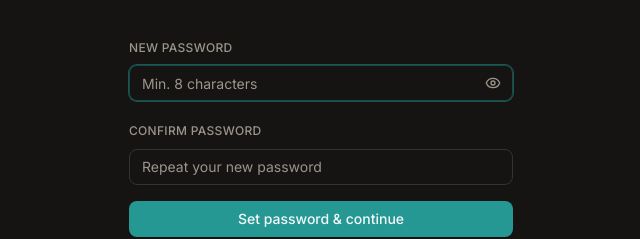
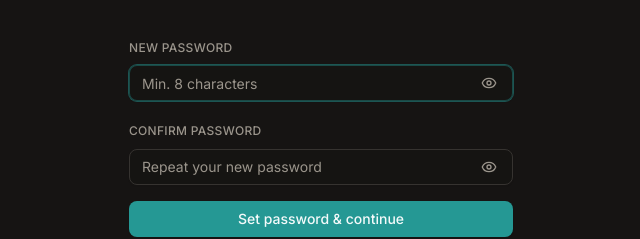
Before and after one commit to tech-jarvis/odigo-real-estate-crm, a Next.js app: page /change-password in a window 1280 px wide. Shown: the part 350-589 px from the top of the page, without its empty margins (319-959 px from the left). Built offline with nearby package versions, Linux system fonts and the light colour scheme.

Commit message:
feat(ui): add show password eye-icon toggle across all password fields

```diff
--- a/src/app/(app)/companies/actions.ts
+++ b/src/app/(app)/companies/actions.ts
@@ -15,7 +15,7 @@ function n(v: FormDataEntryValue | null): string | null {
 function parseEmail(v: FormDataEntryValue | null): { error?: string; email: string | null } {
   const raw = n(v);
   if (!raw) return { email: null };
-  if (!isValidEmail(raw)) return { error: "Please enter a valid email address." };
+  if (!isValidEmail(raw)) return { error: "Please enter a valid email address.", email: null };
   return { email: normalizeEmail(raw) };
 }
 
--- a/src/app/change-password/page.tsx
+++ b/src/app/change-password/page.tsx
@@ -6,14 +6,13 @@ import { Eye, EyeOff, Lock } from "lucide-react";
 import { createClient } from "@/lib/supabase/client";
 import { clearMustChangePassword } from "@/lib/actions/change-password";
 import { Button } from "@/components/ui/button";
-import { Input } from "@/components/ui/input";
+import { PasswordInput } from "@/components/ui/password-input";
 import { Label } from "@/components/ui/label";
 
 export default function ChangePasswordPage() {
   const router = useRouter();
   const [password, setPassword] = useState("");
   const [confirm, setConfirm] = useState("");
-  const [showPassword, setShowPassword] = useState(false);
   const [error, setError] = useState("");
   const [loading, setLoading] = useState(false);
 
@@ -61,32 +60,22 @@ export default function ChangePasswordPage() {
         <form onSubmit={handleSubmit} className="space-y-4">
           <div className="space-y-1.5">
             <Label htmlFor="password">New password</Label>
-            <div className="relative">
-              <Input
+            <PasswordInput
               id="password"
-                type={showPassword ? "text" : "password"}
+              autoComplete="new-password"
               value={password}
               onChange={(e) => setPassword(e.target.value)}
               placeholder="Min. 8 characters"
               required
               autoFocus
-                className="pr-10"
             />
-              <button
-                type="button"
-                onClick={() => setShowPassword((v) => !v)}
-                className="absolute right-3 top-1/2 -translate-y-1/2 text-muted-foreground hover:text-foreground"
-              >
-                {showPassword ? <EyeOff className="h-4 w-4" /> : <Eye className="h-4 w-4" />}
-              </button>
-            </div>
           </div>
 
           <div className="space-y-1.5">
             <Label htmlFor="confirm">Confirm password</Label>
-            <Input
+            <PasswordInput
               id="confirm"
-              type="password"
+              autoComplete="new-password"
               value={confirm}
               onChange={(e) => setConfirm(e.target.value)}
               placeholder="Repeat your new password"
--- a/src/app/login/login-form.tsx
+++ b/src/app/login/login-form.tsx
@@ -6,6 +6,7 @@ import { Loader2 } from "lucide-react";
 import { createClient } from "@/lib/supabase/client";
 import { Button } from "@/components/ui/button";
 import { Input } from "@/components/ui/input";
+import { PasswordInput } from "@/components/ui/password-input";
 import { Label } from "@/components/ui/label";
 import { isValidEmail, normalizeEmail } from "@/lib/utils";
 
@@ -65,9 +66,8 @@ export function LoginForm() {
 
       <div className="space-y-1.5">
         <Label htmlFor="password">Password</Label>
-        <Input
+        <PasswordInput
           id="password"
-          type="password"
           autoComplete="current-password"
           required
           value={password}
--- a/src/app/mcp-authorize/page.tsx
+++ b/src/app/mcp-authorize/page.tsx
@@ -6,6 +6,7 @@ import { Loader2 } from "lucide-react";
 import { createClient } from "@/lib/supabase/client";
 import { Button } from "@/components/ui/button";
 import { Input } from "@/components/ui/input";
+import { PasswordInput } from "@/components/ui/password-input";
 import { Label } from "@/components/ui/label";
 import { Logo } from "@/components/shared/logo";
 import { isValidEmail, normalizeEmail } from "@/lib/utils";
@@ -183,9 +184,8 @@ function McpAuthorizeContent() {
               </div>
               <div className="space-y-1.5">
                 <Label htmlFor="password">Password</Label>
-                <Input
+                <PasswordInput
                   id="password"
-                  type="password"
                   autoComplete="current-password"
                   required
                   value={password}
--- a/src/components/settings/members-view.tsx
+++ b/src/components/settings/members-view.tsx
@@ -9,6 +9,7 @@ import { createMemberWithPassword, removeMember } from "@/lib/actions/members";
 import { isValidEmail, normalizeEmail } from "@/lib/utils";
 import { Button } from "@/components/ui/button";
 import { Input } from "@/components/ui/input";
+import { PasswordInput } from "@/components/ui/password-input";
 import {
   Select,
   SelectContent,
@@ -46,7 +47,6 @@ export function MembersView({ orgId, members, roles }: Props) {
   const [email, setEmail] = useState("");
   const [orgRoleId, setOrgRoleId] = useState("");
   const [tempPassword, setTempPassword] = useState(generatePassword);
-  const [showPassword, setShowPassword] = useState(false);
   const [adding, setAdding] = useState(false);
 
   function roleName(id: string | null) {
@@ -148,22 +148,12 @@ export function MembersView({ orgId, members, roles }: Props) {
               <label className="mb-1.5 block text-xs text-muted-foreground">
                 Temporary password
               </label>
-              <div className="relative">
-                <Input
-                  type={showPassword ? "text" : "password"}
-                  value={tempPassword}
-                  onChange={(e) => setTempPassword(e.target.value)}
-                  required
-                  className="h-9 pr-9 font-mono text-sm"
-                />
-                <button
-                  type="button"
-                  onClick={() => setShowPassword((v) => !v)}
-                  className="absolute right-2.5 top-1/2 -translate-y-1/2 text-muted-foreground hover:text-foreground"
-                >
-                  {showPassword ? <EyeOff className="h-3.5 w-3.5" /> : <Eye className="h-3.5 w-3.5" />}
-                </button>
-              </div>
+              <PasswordInput
+                value={tempPassword}
+                onChange={(e) => setTempPassword(e.target.value)}
+                required
+                className="h-9 font-mono text-sm"
+              />
             </div>
             <Button
               type="button"
--- a/src/components/super-admin/create-org-form.tsx
+++ b/src/components/super-admin/create-org-form.tsx
@@ -3,11 +3,12 @@
 import { useState } from "react";
 import { useRouter } from "next/navigation";
 import { toast } from "sonner";
-import { Eye, EyeOff, RefreshCw } from "lucide-react";
+import { RefreshCw } from "lucide-react";
 import { createOrganization } from "@/lib/actions/super-admin";
 import { isValidEmail, normalizeEmail } from "@/lib/utils";
 import { Button } from "@/components/ui/button";
 import { Input } from "@/components/ui/input";
+import { PasswordInput } from "@/components/ui/password-input";
 import { Label } from "@/components/ui/label";
 
 function generatePassword(): string {
@@ -20,7 +21,6 @@ export function CreateOrgForm() {
   const [name, setName] = useState("");
   const [adminEmail, setAdminEmail] = useState("");
   const [tempPassword, setTempPassword] = useState(generatePassword);
-  const [showPassword, setShowPassword] = useState(false);
   const [loading, setLoading] = useState(false);
 
   async function handleSubmit(e: React.FormEvent) {
@@ -75,23 +75,15 @@ export function CreateOrgForm() {
       <div className="space-y-2">
         <Label htmlFor="password">Temporary password</Label>
         <div className="flex gap-2">
-          <div className="relative flex-1">
-            <Input
+          <div className="flex-1">
+            <PasswordInput
               id="password"
-              type={showPassword ? "text" : "password"}
               value={tempPassword}
               onChange={(e) => setTempPassword(e.target.value)}
               required
               disabled={loading}
-              className="pr-10 font-mono text-sm"
+              className="font-mono text-sm"
             />
-            <button
-              type="button"
-              onClick={() => setShowPassword((v) => !v)}
-              className="absolute right-3 top-1/2 -translate-y-1/2 text-muted-foreground hover:text-foreground"
-            >
-              {showPassword ? <EyeOff className="h-4 w-4" /> : <Eye className="h-4 w-4" />}
-            </button>
           </div>
           <Button
             type="button"
--- a/src/components/super-admin/org-detail-view.tsx
+++ b/src/components/super-admin/org-detail-view.tsx
@@ -3,12 +3,13 @@
 import { useState } from "react";
 import { useRouter } from "next/navigation";
 import { toast } from "sonner";
-import { UserX, UserPlus, Eye, EyeOff, RefreshCw } from "lucide-react";
+import { UserX, UserPlus, RefreshCw } from "lucide-react";
 import type { Organization, Profile, UserRole } from "@/lib/types";
 import { createOrgMember, removeOrgMember } from "@/lib/actions/super-admin";
 import { isValidEmail, normalizeEmail } from "@/lib/utils";
 import { Button } from "@/components/ui/button";
 import { Input } from "@/components/ui/input";
+import { PasswordInput } from "@/components/ui/password-input";
 import {
   Select,
   SelectContent,
@@ -46,7 +47,6 @@ export function OrgDetailView({
   const [email, setEmail] = useState("");
   const [role, setRole] = useState<UserRole>("viewer");
   const [tempPassword, setTempPassword] = useState(generatePassword);
-  const [showPassword, setShowPassword] = useState(false);
   const [adding, setAdding] = useState(false);
 
   async function handleAddMember(e: React.FormEvent) {
@@ -125,23 +125,15 @@ export function OrgDetailView({
         </div>
         <div className="flex items-end gap-2">
           <div className="flex-1">
-            <label className="mb-1.5 block text-xs text-muted-foreground">Temporary password</label>
-            <div className="relative">
-              <Input
-                type={showPassword ? "text" : "password"}
-                value={tempPassword}
-                onChange={(e) => setTempPassword(e.target.value)}
-                required
-                className="h-9 pr-9 font-mono text-sm"
-              />
-              <button
-                type="button"
-                onClick={() => setShowPassword((v) => !v)}
-                className="absolute right-2.5 top-1/2 -translate-y-1/2 text-muted-foreground hover:text-foreground"
-              >
-                {showPassword ? <EyeOff className="h-3.5 w-3.5" /> : <Eye className="h-3.5 w-3.5" />}
-              </button>
-            </div>
+            <label className="mb-1.5 block text-xs text-muted-foreground">
+              Temporary password
+            </label>
+            <PasswordInput
+              value={tempPassword}
+              onChange={(e) => setTempPassword(e.target.value)}
+              required
+              className="h-9 font-mono text-sm"
+            />
           </div>
           <Button
             type="button"
--- /dev/null
+++ b/src/components/ui/password-input.tsx
@@ -0,0 +1,43 @@
+"use client";
+
+import * as React from "react";
+import { Eye, EyeOff } from "lucide-react";
+import { Input } from "@/components/ui/input";
+import { cn } from "@/lib/utils";
+
+export interface PasswordInputProps
+  extends React.ComponentProps<typeof Input> {}
+
+export const PasswordInput = React.forwardRef<
+  HTMLInputElement,
+  PasswordInputProps
+>(({ className, autoComplete = "current-password", ...props }, ref) => {
+  const [showPassword, setShowPassword] = React.useState(false);
+
+  return (
+    <div className="relative">
+      <Input
+        type={showPassword ? "text" : "password"}
+        autoComplete={autoComplete}
+        className={cn("pr-10", className)}
+        ref={ref}
+        {...props}
+      />
+      <button
+        type="button"
+        tabIndex={-1}
+        onMouseDown={(e) => e.preventDefault()}
+        onClick={() => setShowPassword((prev) => !prev)}
+        className="absolute right-3 top-1/2 -translate-y-1/2 rounded p-1 text-muted-foreground hover:text-foreground focus:outline-none transition-colors"
+        aria-label={showPassword ? "Hide password" : "Show password"}
+      >
+        {showPassword ? (
+          <EyeOff className="h-4 w-4" aria-hidden="true" />
+        ) : (
+          <Eye className="h-4 w-4" aria-hidden="true" />
+        )}
+      </button>
+    </div>
+  );
+});
+PasswordInput.displayName = "PasswordInput";
```
Lines whose indentation alone changed are shown as unchanged.
